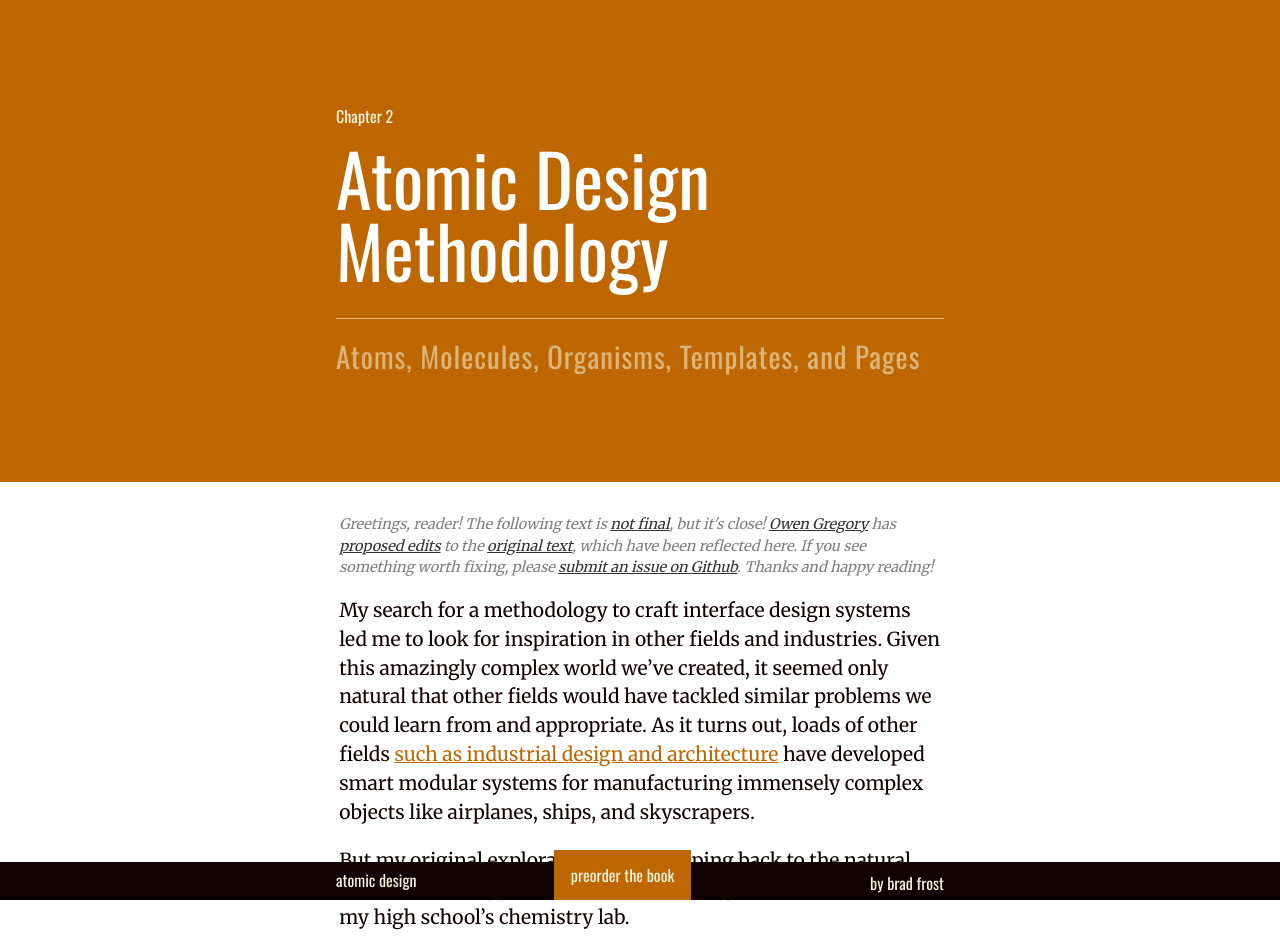
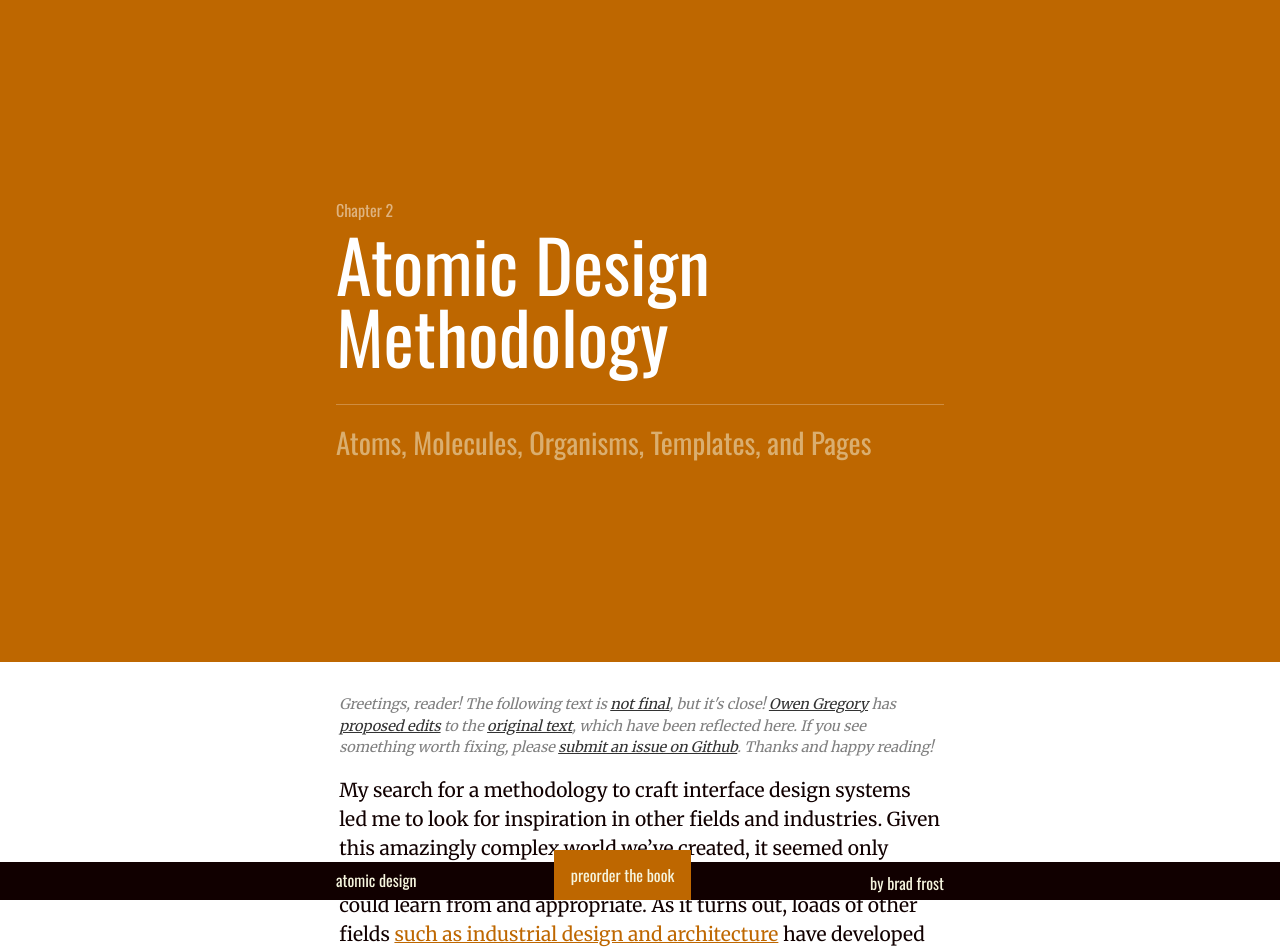
Before and after one commit to bradfrost/atomic-design, a Jekyll site: the page built from chapter-2.md, in a window 1280 px wide. Shown: the top 952 px of the page. Built offline with Jekyll 4.4.1, drawn with Linux system fonts in a browser that asks for light colours; nearby versions of some CDN libraries.

Commit message:
Update page header styles

```diff
--- a/css/style.scss
+++ b/css/style.scss
@@ -406,29 +406,28 @@ pre {
 
 
     @media all and (min-height: 30em) {
-        height: 50vh;
+        height: 70vh;
     }
 }
 
 .page-kicker {
-	margin-bottom: 1rem;
+	margin-bottom: 0.5rem;
     font-size: 1rem;
-    color: $tan;
+    color: $white;
+    opacity: 0.5;
 }
 
 .page-title {
 	margin-bottom: 2rem;
 	color: $white;
-    text-shadow: 1px 1px 0 $orange, -1px -1px 0 $orange, 1px -1px 0 $orange, -1px 1px 0 $orange, 1px 1px 0 $orange;
 }
 
 .page-subtitle {
 	font-weight: normal;
-	border-top: 1px solid $white;
+	border-top: 1px solid rgba(255,255,255,0.5);
 	padding-top: 1rem;
 	font-size: 1.8rem;
-	letter-spacing: 1px;
-	opacity: 0.55;
+	opacity: 0.5;
 }
 
 .atomic-icon-links {
```
Also changed, not shown: 2 other files.
